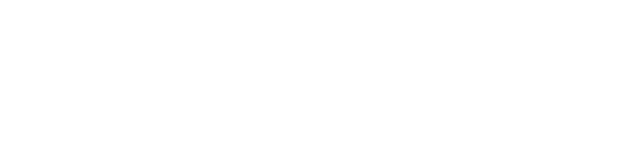
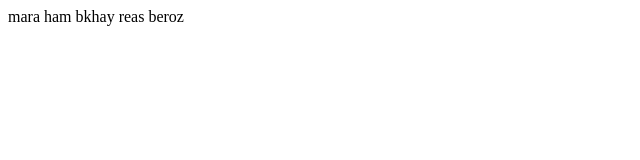
Before and after one commit to FarzamSultani/js-project, a plain HTML site: page index.html in a window 1280 px wide. Shown: the whole page, without its empty margins (0-640 px from the left). Drawn offline with Linux system fonts and the light colour scheme.

Commit message:
add this

```diff
--- a/index.html
+++ b/index.html
@@ -6,6 +6,8 @@
     <title>Document</title>
 </head>
 <body>
-
+    <div class="sam">
+        mara ham bkhay reas beroz
+    </div>
 </body>
 </html>
```
